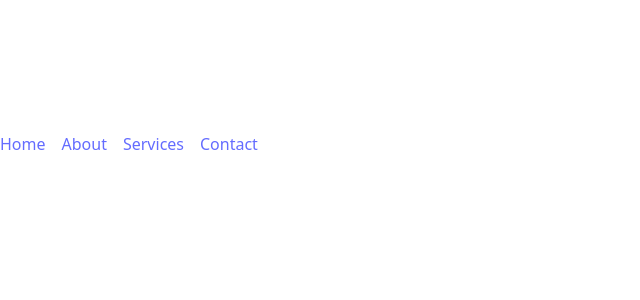
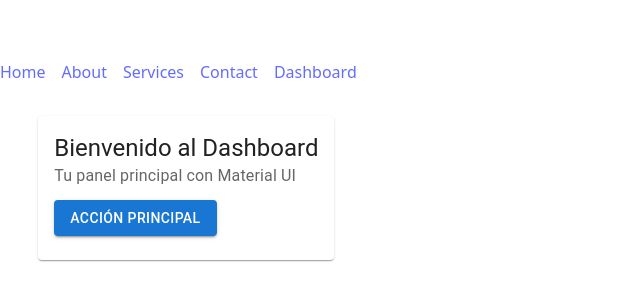
Before and after one commit to Marktuay/app-react, a React (Vite) app: page /dashboard in a window 1280 px wide. Shown: the part 240-540 px from the top of the page, without its empty margins (0-640 px from the left). Built offline with nearby package versions, Linux system fonts and the light colour scheme.

Commit message:
se intalaron nuevos componeten y template de material UI

```diff
--- a/package.json
+++ b/package.json
@@ -13,6 +13,9 @@
     "deploy": "gh-pages -d dist"
   },
   "dependencies": {
+    "@emotion/react": "^11.14.0",
+    "@emotion/styled": "^11.14.1",
+    "@mui/material": "^7.3.2",
     "gh": "^2.8.9",
     "pages": "^0.0.16",
     "react": "^19.1.1",
--- a/src/App.jsx
+++ b/src/App.jsx
@@ -4,6 +4,7 @@ import About from "./About.jsx";
 import Contact from "./Contact.jsx";
 import Services from "./services.jsx";
 import { useState } from "react";
+import Dashboard from "./Dashboard.jsx";
 
 // Detecta si estás en desarrollo o producción
 const basename = import.meta.env.DEV ? "/" : "/app-react/";
@@ -33,6 +34,7 @@ function Menu() {
       <Link to="/about" style={{ marginRight: "1em" }}>About</Link>
       <Link to="/services" style={{ marginRight: "1em" }}>Services</Link>
       <Link to="/contact" style={{ marginRight: "1em" }}>Contact</Link>
+      <Link to="/dashboard" style={{ marginRight: "1em" }}>Dashboard</Link>
     </nav>
   );
 }
@@ -58,6 +60,7 @@ function App() {
         <Route path="/about" element={<About />} />
         <Route path="/services" element={<Services />} />
         <Route path="/contact" element={<Contact />} />
+        <Route path="/dashboard" element={<Dashboard />} />
       </Routes>
     </BrowserRouter>
   );
--- /dev/null
+++ b/src/Dashboard.jsx
@@ -0,0 +1,23 @@
+import { Button, Card, CardContent, Typography } from '@mui/material';
+
+function Dashboard() {
+  return (
+    <div style={{ display: 'flex', justifyContent: 'center', marginTop: '2em' }}>
+      <Card sx={{ minWidth: 275 }}>
+        <CardContent>
+          <Typography variant="h5" component="div">
+            Bienvenido al Dashboard
+          </Typography>
+          <Typography sx={{ mb: 1.5 }} color="text.secondary">
+            Tu panel principal con Material UI
+          </Typography>
+          <Button variant="contained" color="primary">
+            Acción principal
+          </Button>
+        </CardContent>
+      </Card>
+    </div>
+  );
+}
+
+export default Dashboard;
```
Also changed, not shown: 1 other file (tests, documents, lock files or other folders).
